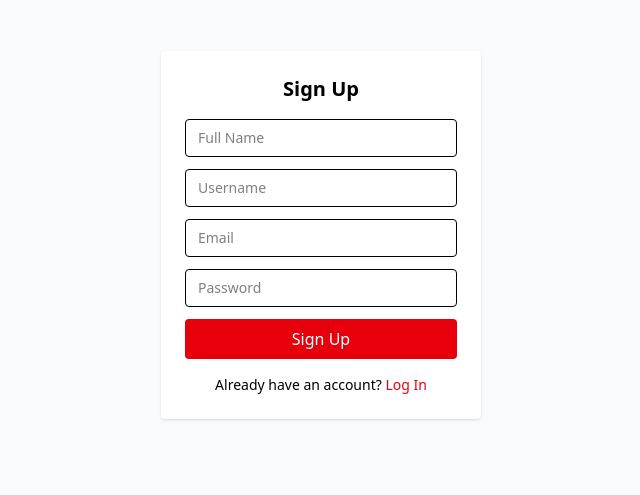
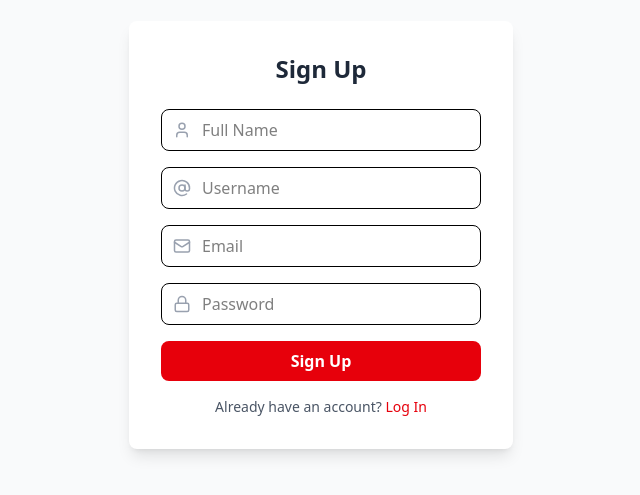
Before and after one commit to sumit434/youtube_clone, a React (Vite) app in the folder FRONTEND/: page /signup in a window 1280 px wide. Shown: the part 165-660 px from the top of the page, without its empty margins (319-959 px from the left). Built offline with nearby package versions, Linux system fonts and the light colour scheme.

Commit message:
Refactor auth to use AuthContext

```diff
--- a/FRONTEND/src/App.jsx
+++ b/FRONTEND/src/App.jsx
@@ -9,8 +9,10 @@ export default function App() {
   return (
     <BrowserRouter>
       <Routes>
+        <Route path="/signup" element={<SignUpPage />} />
         <Route path="/" element={<MainLayout />}>
           <Route index element={<HomePage />} />
+
           <Route path="channel">
           </Route>
           <Route path="/videos/:id" element={<VideoPage />} />
--- a/FRONTEND/src/components/VideoCard.jsx
+++ b/FRONTEND/src/components/VideoCard.jsx
@@ -1,29 +1,39 @@
-import React from "react";
 import { Link } from "react-router-dom";
 
-export default function VideoCard({ video }) {
-  return (
-    <div className="w-full sm:w-60 p-2">
-      <Link to={`/videos/${video._id}`}>
-        <div className="rounded-lg overflow-hidden shadow hover:shadow-lg transition">
-          <img
-  src={
+function VideoCard({ video }) {
+
+  const formatViews = (views) => {
+    if (!views && views !== 0) return "0 views";
+    if (views >= 1_000_000) return (views / 1_000_000).toFixed(1) + "M views";
+    if (views >= 1_000) return (views / 1_000).toFixed(0) + "K views";
+    return views + " views";
+  };
+  const thumbnailUrl =
     typeof video.thumbnail === "string"
       ? video.thumbnail
-      : video.thumbnail?.url || "https://via.placeholder.com/300x200"
-  }
+      : video.thumbnail?.url || "https://via.placeholder.com/300x200";
+
+  return (
+    <Link
+      to={`/videos/${video._id}`}
+      className="block rounded-lg overflow-hidden shadow-sm hover:shadow-lg transition-shadow"
+    >
+      <img
+        src={thumbnailUrl}
         alt={video.title}
-  className="w-full h-40 object-cover"
+        className="w-full h-48 object-cover rounded-t-lg"
       />
-
-        </div>
-        <div className="mt-2">
-          <h3 className="text-sm font-semibold line-clamp-2">{video.title}</h3>
+      <div className="p-3">
+        <h3 className="text-sm font-semibold mb-1 line-clamp-2">
+          {video.title}
+        </h3>
         <p className="text-xs text-gray-500">
           {video.channel?.channelName || "Unknown Channel"}
         </p>
+        <p className="text-xs text-gray-500">{formatViews(video.views)}</p>
       </div>
     </Link>
-    </div>
   );
 }
+
+export default VideoCard;
--- a/FRONTEND/src/pages/LoginPage.jsx
+++ b/FRONTEND/src/pages/LoginPage.jsx
@@ -1,64 +1,71 @@
 import React, { useState } from "react";
 import { Link, useNavigate } from "react-router-dom";
 import { useAuth } from "../context/AuthContext.jsx";
+import { Mail, Lock } from "lucide-react";
 
-export default function LoginPage() {
-  const [formData, setFormData] = useState({
-    email: "",
-    password: "",
-  });
-  const [error, setError] = useState(null);
+export default function LoginPage () {
+  const [formData, setFormData] = useState({ email: "", password: "" });
+  const [alert, setAlert] = useState(null);
   const navigate = useNavigate();
   const { login } = useAuth();
 
   const handleChange = (e) => {
-    setFormData((prev) => ({ ...prev, [e.target.name]: e.target.value }));
+    setFormData({ ...formData, [e.target.name]: e.target.value });
   };
 
   const handleSubmit = async (e) => {
     e.preventDefault();
-    setError(null);
+    setAlert(null);
     try {
       await login(formData.email, formData.password);
       navigate("/");
-    } catch (err) {
-      setError(err.response?.data?.error || "Invalid credentials");
+    } catch (error) {
+      setAlert(error.response?.data?.error || "Login failed");
     }
   };
 
   return (
     <div className="flex items-center justify-center min-h-screen bg-gray-50">
-      <div className="bg-white p-6 rounded shadow w-80">
-        <h2 className="text-xl font-semibold text-center mb-4">Log In</h2>
-
-        <form onSubmit={handleSubmit} className="space-y-3">
+      <div className="bg-white p-8 rounded-lg shadow-lg w-96">
+        <h2 className="text-2xl font-bold text-center text-gray-800 mb-6">Log In</h2>
+        <form onSubmit={handleSubmit} className="space-y-4">
+          <div className="relative">
+            <Mail className="absolute left-3 top-1/2 -translate-y-1/2 text-gray-400" size={18} />
             <input
               type="email"
               name="email"
               placeholder="Email"
               value={formData.email}
               onChange={handleChange}
-            className="w-full border rounded px-3 py-2 text-sm"
+              className="w-full pl-10 pr-4 py-2 border rounded-lg focus:ring-red-500 focus:border-red-500"
               required
             />
+          </div>
+          <div className="relative">
+            <Lock className="absolute left-3 top-1/2 -translate-y-1/2 text-gray-400" size={18} />
             <input
               type="password"
               name="password"
               placeholder="Password"
               value={formData.password}
               onChange={handleChange}
-            className="w-full border rounded px-3 py-2 text-sm"
+              className="w-full pl-10 pr-4 py-2 border rounded-lg focus:ring-red-500 focus:border-red-500"
               required
             />
+          </div>
           <button
             type="submit"
-            className="w-full bg-red-600 text-white py-2 rounded hover:bg-red-700"
+            className="w-full bg-red-600 text-white font-semibold py-2 rounded-lg hover:bg-red-700 transition"
           >
             Log In
           </button>
         </form>
-        {error && <p className="mt-3 text-sm text-red-600">{error}</p>}
-        <p className="mt-4 text-center text-sm">
+        {alert && (
+          <div className="mt-4 p-3 text-sm text-red-700 bg-red-100 rounded-md">
+            {alert}
+          </div>
+        )}
+        <p className="mt-4 text-center text-sm text-gray-600">
           Don't have an account?{" "}
           <Link to="/signup" className="text-red-600 hover:underline">
             Sign Up
@@ -67,4 +74,4 @@ export default function LoginPage() {
       </div>
     </div>
   );
-}
+};
--- a/FRONTEND/src/pages/SignupPage.jsx
+++ b/FRONTEND/src/pages/SignupPage.jsx
@@ -1,87 +1,107 @@
 import React, { useState } from "react";
-import { Link, useNavigate } from "react-router-dom";
+import { useNavigate, Link } from "react-router-dom";
 import { useAuth } from "../context/AuthContext.jsx";
+import { Lock, User, Mail, AtSign } from "lucide-react";
 
-export default function SignupPage() {
+export default function SignUpPage() {
   const [formData, setFormData] = useState({
     name: "",
     username: "",
     email: "",
     password: "",
   });
-  const [error, setError] = useState(null);
+  const [alert, setAlert] = useState(null);
   const navigate = useNavigate();
   const { signup } = useAuth();
 
   const handleChange = (e) => {
-    setFormData((prev) => ({ ...prev, [e.target.name]: e.target.value }));
+    setFormData({ ...formData, [e.target.name]: e.target.value });
   };
 
   const handleSubmit = async (e) => {
     e.preventDefault();
-    setError(null);
+    setAlert(null);
     try {
-      await signup(formData.name, formData.username, formData.email, formData.password);
+      const response = await signup(formData.name, formData.username, formData.email, formData.password);
+      console.log("Response from signup:", response);
+
+      if (response && response.data) {
         navigate("/");
-    } catch (err) {
-      setError(err.response?.data?.error || "Something went wrong");
+      } else {
+        setAlert("Registration failed. Please try again.");
+      }
+    } catch (error) {
+      console.error("Signup failed:", error);
+      setAlert(error.response?.data?.error || "Registration failed");
     }
   };
 
   return (
     <div className="flex items-center justify-center min-h-screen bg-gray-50">
-      <div className="bg-white p-6 rounded shadow w-80">
-        <h2 className="text-xl font-semibold text-center mb-4">Sign Up</h2>
-
-        <form onSubmit={handleSubmit} className="space-y-3">
+      <div className="bg-white p-8 rounded-lg shadow-lg w-96">
+        <h2 className="text-2xl font-bold text-center text-gray-800 mb-6">Sign Up</h2>
+        <form onSubmit={handleSubmit} className="space-y-4">
+          <div className="relative">
+            <User className="absolute left-3 top-1/2 -translate-y-1/2 text-gray-400" size={18} />
             <input
               type="text"
               name="name"
               placeholder="Full Name"
               value={formData.name}
               onChange={handleChange}
-            className="w-full border rounded px-3 py-2 text-sm"
+              className="w-full pl-10 pr-4 py-2 border rounded-lg focus:ring-red-500 focus:border-red-500"
               required
             />
+          </div>
+          <div className="relative">
+            <AtSign className="absolute left-3 top-1/2 -translate-y-1/2 text-gray-400" size={18} />
             <input
               type="text"
               name="username"
               placeholder="Username"
               value={formData.username}
               onChange={handleChange}
-            className="w-full border rounded px-3 py-2 text-sm"
+              className="w-full pl-10 pr-4 py-2 border rounded-lg focus:ring-red-500 focus:border-red-500"
               required
             />
+          </div>
+          <div className="relative">
+            <Mail className="absolute left-3 top-1/2 -translate-y-1/2 text-gray-400" size={18} />
             <input
               type="email"
               name="email"
               placeholder="Email"
               value={formData.email}
               onChange={handleChange}
-            className="w-full border rounded px-3 py-2 text-sm"
+              className="w-full pl-10 pr-4 py-2 border rounded-lg focus:ring-red-500 focus:border-red-500"
               required
             />
+          </div>
+          <div className="relative">
+            <Lock className="absolute left-3 top-1/2 -translate-y-1/2 text-gray-400" size={18} />
             <input
               type="password"
               name="password"
               placeholder="Password"
               value={formData.password}
               onChange={handleChange}
-            className="w-full border rounded px-3 py-2 text-sm"
+              className="w-full pl-10 pr-4 py-2 border rounded-lg focus:ring-red-500 focus:border-red-500"
               required
             />
-
+          </div>
           <button
             type="submit"
-            className="w-full bg-red-600 text-white py-2 rounded hover:bg-red-700"
+            className="w-full bg-red-600 text-white font-semibold py-2 rounded-lg hover:bg-red-700 transition"
           >
             Sign Up
           </button>
         </form>
-
-        {error && <p className="mt-3 text-sm text-red-600">{error}</p>}
-
-        <p className="mt-4 text-center text-sm">
+        {alert && (
+          <div className="mt-4 p-3 text-sm text-red-700 bg-red-100 rounded-md">
+            {alert}
+          </div>
+        )}
+        <p className="mt-4 text-center text-sm text-gray-600">
           Already have an account?{" "}
           <Link to="/login" className="text-red-600 hover:underline">
             Log In
```
Also changed, not shown: FRONTEND/src/context/AuthContext.jsx (+55 -10 lines). Lines whose indentation alone changed are shown as unchanged.
